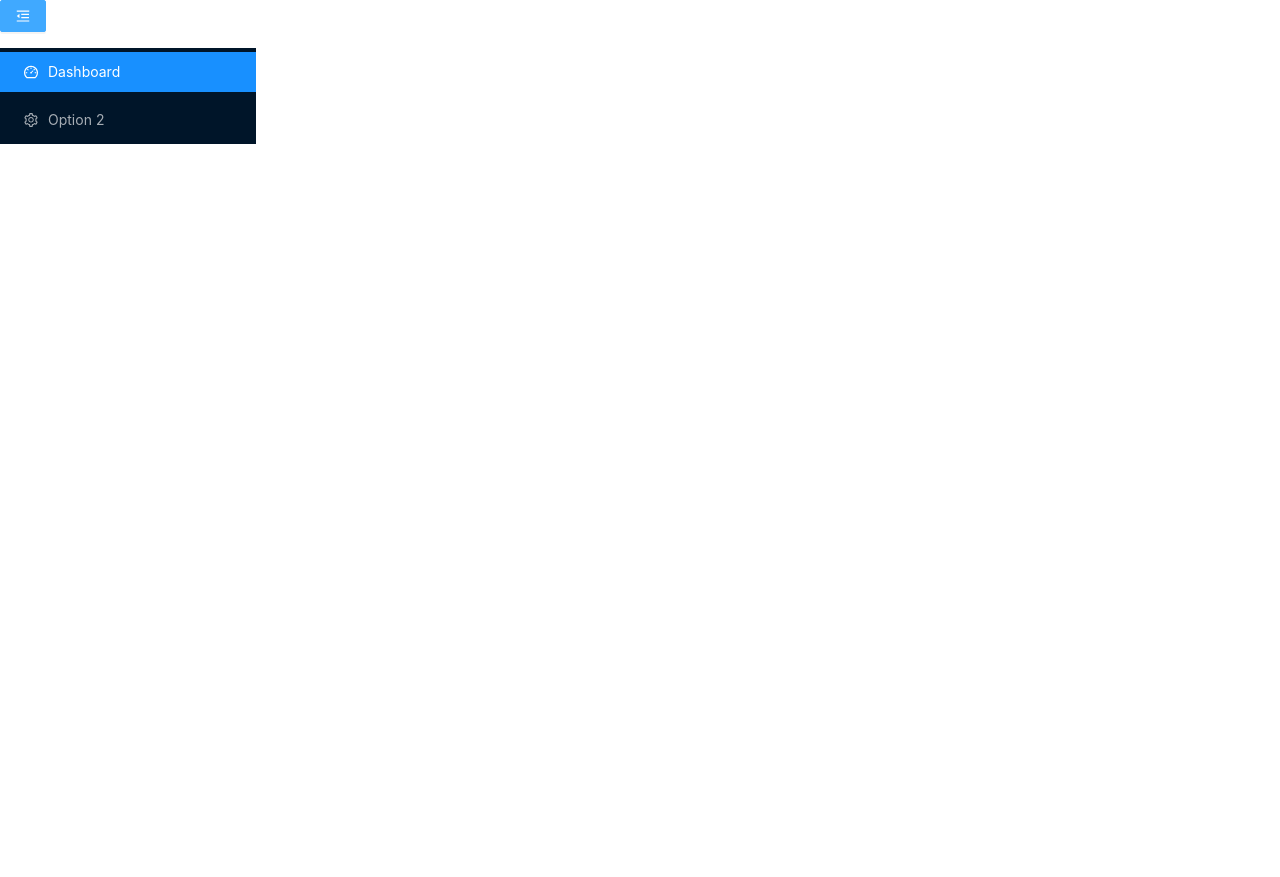
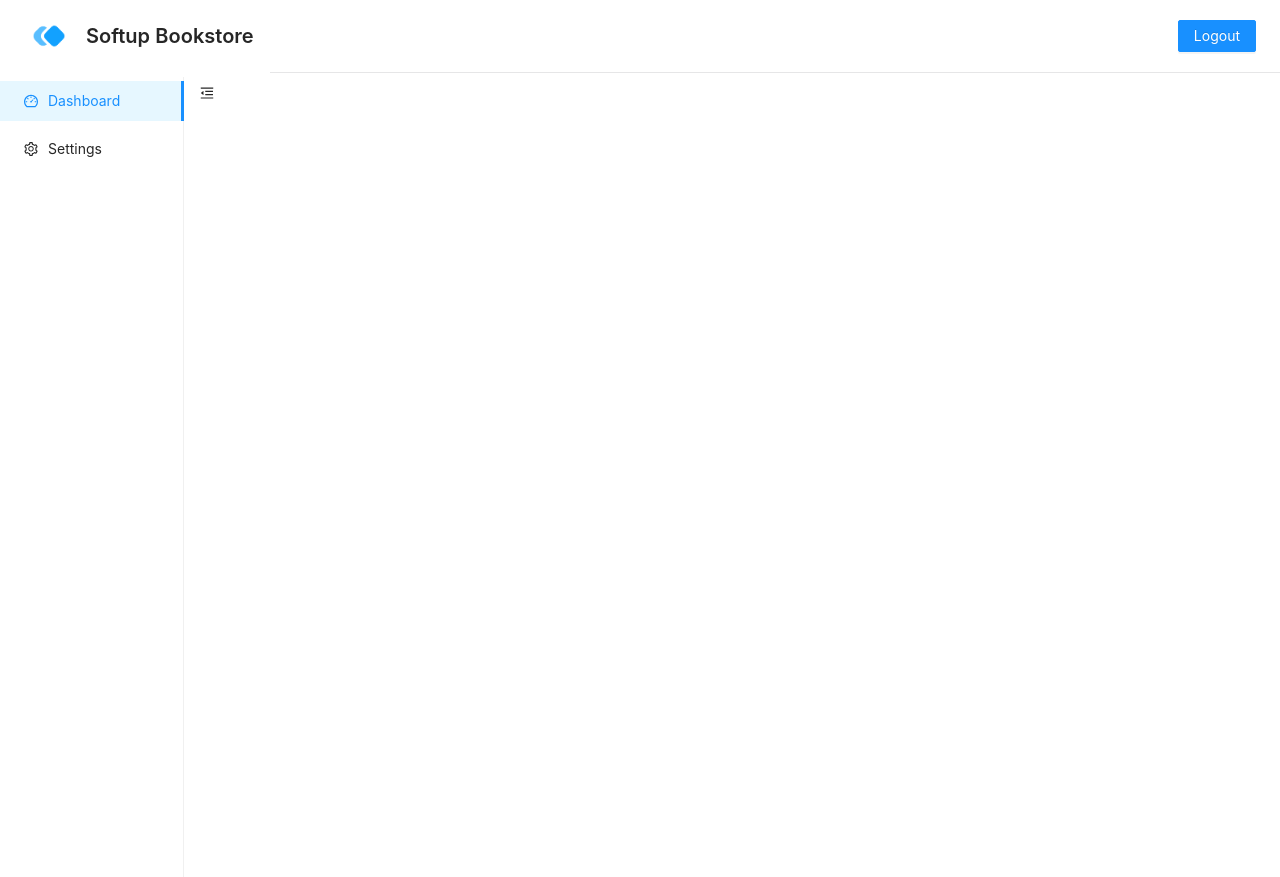
Before and after one commit to DionisUliu/internship, a React (Create React App) app in the folder react/online-bookstore-app/: page /app in a window 1280 px wide. Before the commit the page ends 800 px from the top, so only its background shows below. Built offline with nearby package versions, Linux system fonts and the light colour scheme.

Commit message:
Creating AppView (header and menu)

```diff
--- a/react/online-bookstore-app/src/components/routes/appView/AppView.scss
+++ b/react/online-bookstore-app/src/components/routes/appView/AppView.scss
@@ -0,0 +1,13 @@
+.appView-container {
+  .site-page-header {
+    box-shadow: rgba(17, 17, 26, 0.1) 270px 1px 0px;
+  }
+  .menu-container {
+    display: flex;
+    width: 250px;
+    height: 100vh;
+    color: black;
+    margin-top: 5px;
+    width: 18%;
+  }
+}
--- a/react/online-bookstore-app/src/components/routes/appView/AppView.tsx
+++ b/react/online-bookstore-app/src/components/routes/appView/AppView.tsx
@@ -6,7 +6,7 @@ import {
   MenuFoldOutlined,
 } from "@ant-design/icons";
 import type { MenuProps } from "antd";
-import { Button, Menu } from "antd";
+import { Button, Menu, PageHeader } from "antd";
 import React, { useState } from "react";
 
 type MenuItem = Required<MenuProps>["items"][number];
@@ -29,7 +29,7 @@ function getItem(
 
 const items: MenuItem[] = [
   getItem("Dashboard", "1", <DashboardOutlined />),
-  getItem("Option 2", "2", <SettingOutlined />),
+  getItem("Settings", "2", <SettingOutlined />),
 ];
 const AppView: React.FC = () => {
   const [collapsed, setCollapsed] = useState(false);
@@ -38,22 +38,32 @@ const AppView: React.FC = () => {
     setCollapsed(!collapsed);
   };
   return (
-    <div style={{ width: 256 }}>
-      <Button
-        type="primary"
-        onClick={toggleCollapsed}
-        style={{ marginBottom: 16 }}
-      >
-        {collapsed ? <MenuUnfoldOutlined /> : <MenuFoldOutlined />}
-      </Button>
-      <Menu
-        defaultSelectedKeys={["1"]}
-        defaultOpenKeys={["sub1"]}
-        mode="inline"
-        theme="dark"
-        inlineCollapsed={collapsed}
-        items={items}
+    <div className="appView-container">
+      <PageHeader
+        className="site-page-header"
+        title="Softup Bookstore"
+        avatar={{
+          src: "../softup-logo.png",
+          style: { width: 50 },
+        }}
+        extra={[
+          <Button key="1" type="primary">
+            Logout
+          </Button>,
+        ]}
       />
+      <div className="menu-container">
+        <Menu
+          defaultSelectedKeys={["1"]}
+          mode="inline"
+          theme="light"
+          inlineCollapsed={collapsed}
+          items={items}
+        />
+        <Button type="text" onClick={toggleCollapsed}>
+          {collapsed ? <MenuUnfoldOutlined /> : <MenuFoldOutlined />}
+        </Button>
+      </div>
     </div>
   );
 };
```
Also changed, not shown: react/online-bookstore-app/public/softup-logo.png (added).
